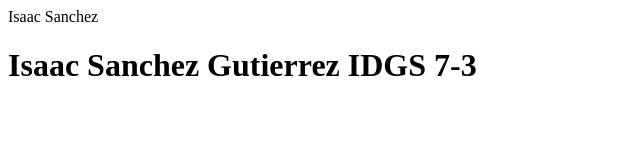
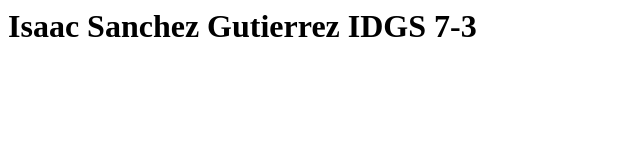
Before and after one commit to IsaacUtslrc/IsaacUtslrc.github.io, a plain HTML site: page index.html in a window 1280 px wide. Shown: the whole page, without its empty margins (0-640 px from the left). Drawn offline with Linux system fonts and the light colour scheme.

Commit message:
ultimo update

```diff
--- a/index.html
+++ b/index.html
@@ -1,6 +1,5 @@
 <html>
 <head>
-  Isaac Sanchez
 </head>
 <body>
 
```
